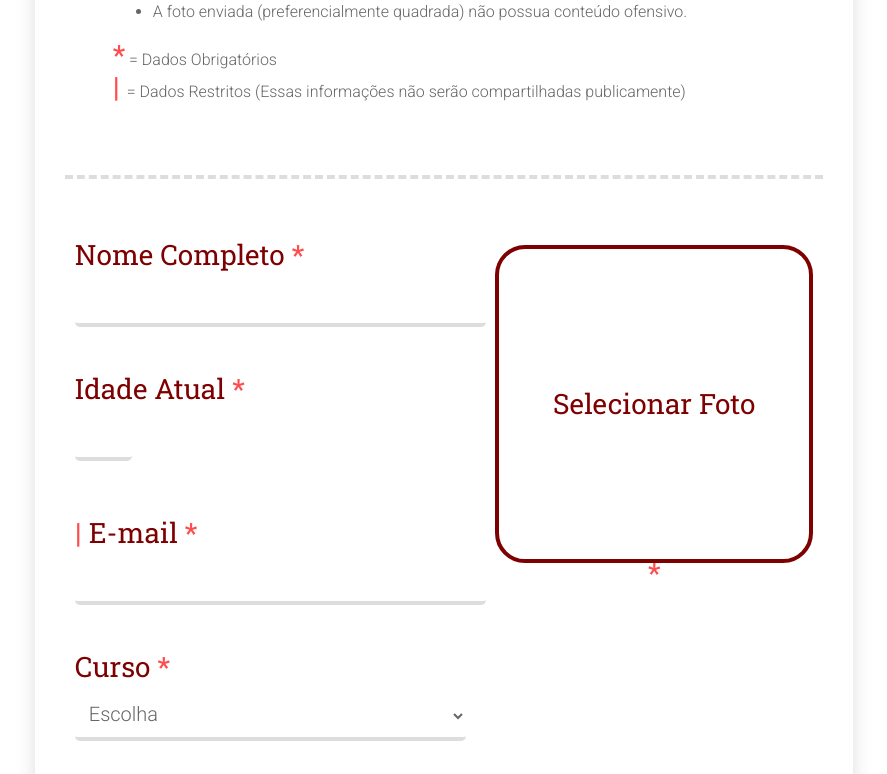
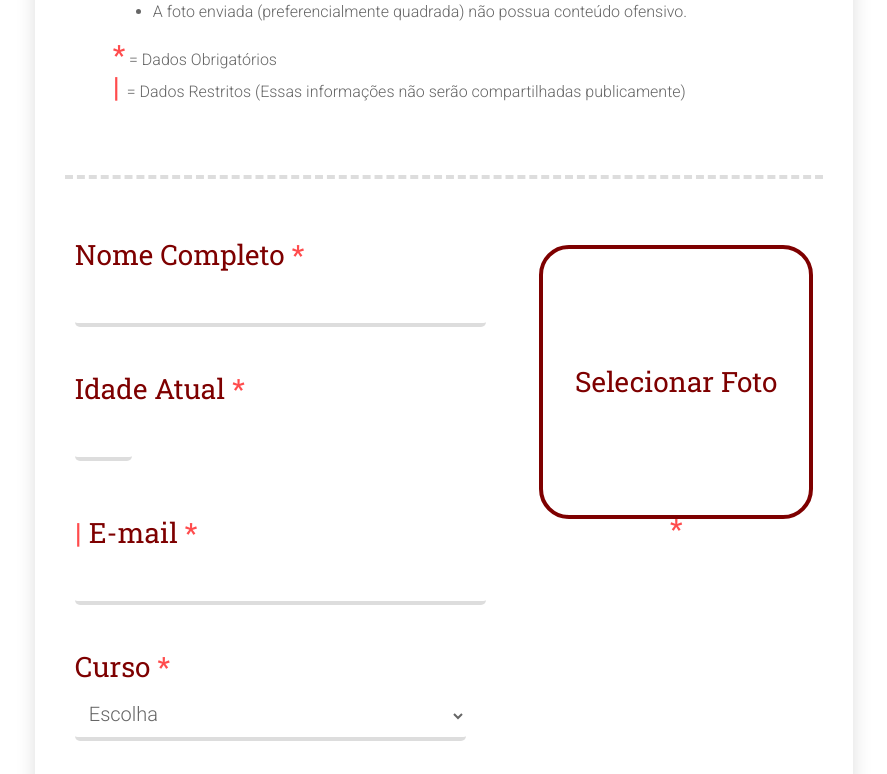
Before and after one commit to MDellaCS/clube_tecnologo, a PHP site: page /form.php in a window 1280 px wide. Shown: the part 529-1303 px from the top of the page, without its empty margins (196-1083 px from the left). Run offline with PHP 8.4, Linux system fonts and the light colour scheme.

Commit message:
Novo tamanho img

```diff
--- a/form.css
+++ b/form.css
@@ -122,9 +122,9 @@ img {
     border: 4px solid var(--main);
     border-radius: 30px;
     text-align: center;
-    line-height: 300px;
-    width: 300px;
-    height: 300px;
+    line-height: 256px;
+    width: 256px;
+    height: 256px;
 }
 
 label {
```
